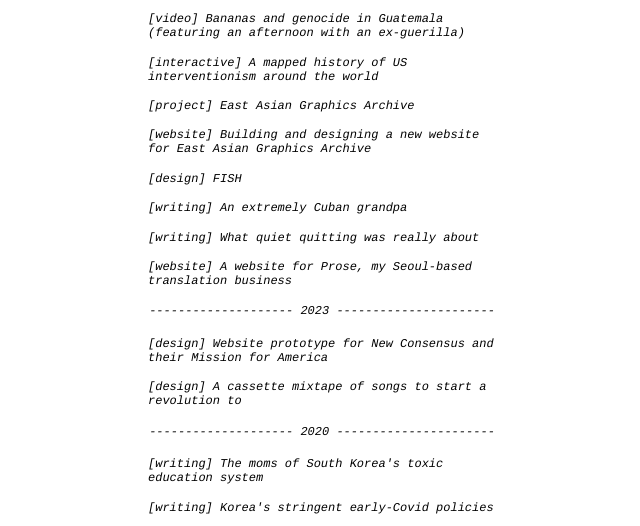
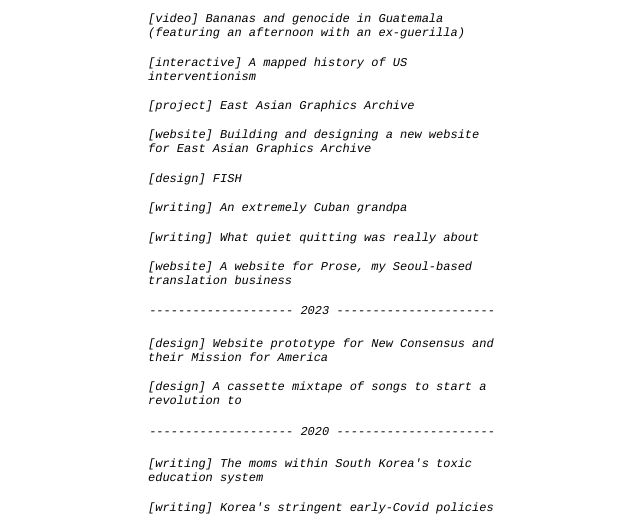
Before and after one commit to jwokime/personal-website, a website: page index.html in a window 1280 px wide. Shown: the part 296-822 px from the top of the page, without its empty margins (318-958 px from the left). Drawn offline with Linux system fonts and the light colour scheme; a script that the page names is missing.

Commit message:
Update index.html

```diff
--- a/index.html
+++ b/index.html
@@ -31,7 +31,7 @@
                 <td><a href="https://youtu.be/6jiUkjfLcd0?si=AdA-ma4H6SE0pvRY">[video] Bananas and genocide in Guatemala (featuring an afternoon with an ex-guerilla) </a></td>
             </tr>
         <tr>
-            <td><a href="https://jwokime.github.io/us-interventions/">[interactive] A mapped history of US interventionism around the world</a></td>
+            <td><a href="https://jwokime.github.io/us-interventions/">[interactive] A mapped history of US interventionism</a></td>
         </tr>
         <tr>
             <td><a href="https://eastasiangraphicsarchive.com/">[project] East Asian Graphics Archive</a></td>
@@ -66,7 +66,7 @@
         <p>-------------------- 2020 ----------------------</p>
         <table>
         <tr>
-            <td><a href="works/gangnam-moms.html">[writing] The moms of South Korea's toxic education system</a></td>
+            <td><a href="works/gangnam-moms.html">[writing] The moms within South Korea's toxic education system</a></td>
         </tr>
         <tr>
             <td><a href="works/covid-nyc-seoul.html">[writing] Korea's stringent early-Covid policies</a></td>
```
